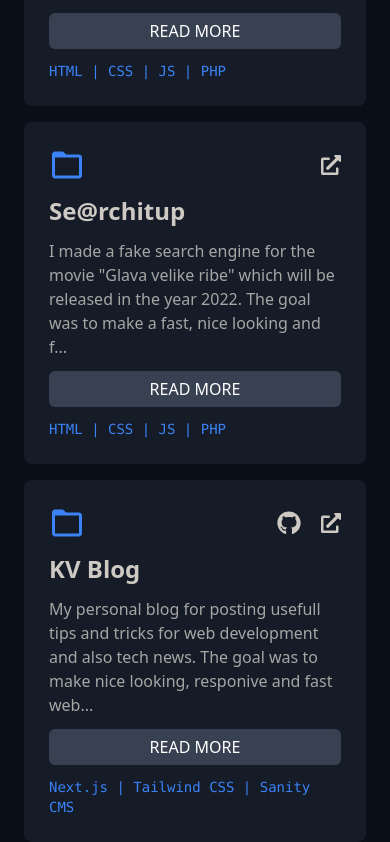
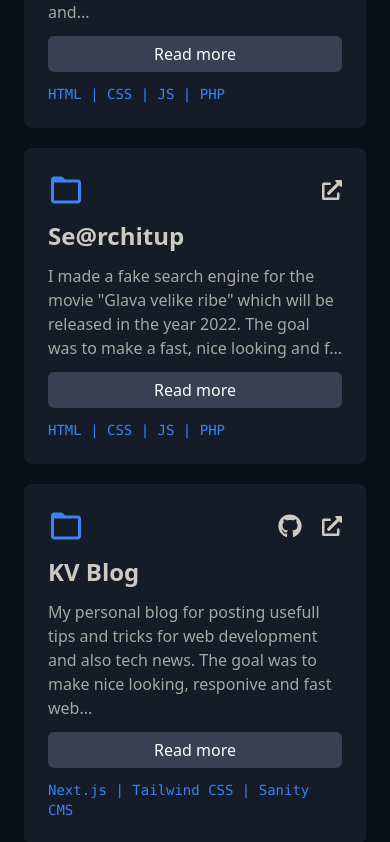
Before and after one commit to Kristijan007v/app, a Next.js app: page / in a window 390 px wide. Shown: the part 3762-4604 px from the top of the page. Built offline with nearby package versions, Linux system fonts and the light colour scheme.

Commit message:
Improved Card UI, added button animation

```diff
--- a/components/Card/Card.js
+++ b/components/Card/Card.js
@@ -15,7 +15,7 @@ export default function Card({
   githubLink,
 }) {
   return (
-    <div className="hover__border flex flex-col justify-between space-y-3 rounded-lg bg-lightSecondaryGray p-6 shadow-md backdrop-blur-lg dark:bg-secondaryGray">
+    <div className="hover__border flex flex-col justify-between space-y-3 rounded-lg border border-gray-100 bg-white p-6 shadow-md backdrop-blur-lg dark:border-0 dark:bg-secondaryGray">
       <div className="flex items-center justify-between">
         <FolderIcon />
         <div className="flex items-center space-x-5">
--- a/components/PortifolioCard/PortifolioCard.js
+++ b/components/PortifolioCard/PortifolioCard.js
@@ -105,7 +105,7 @@ export default function PortifolioCard({ reverse }) {
             return (
               <div
                 key={id}
-                className={`m-auto mt-20 mb-20 flex w-full flex-col  -space-y-14 lg:w-4/5 xl:flex-row xl:items-center xl:-space-x-14 ${
+                className={`m-auto mt-20 mb-20 flex w-full flex-col  -space-y-14 lg:w-4/5 xl:flex-row xl:items-center xl:-space-x-14 xl:-space-y-0 ${
                   reverse && "xl:flex-row-reverse"
                 }`}
               >
@@ -115,12 +115,12 @@ export default function PortifolioCard({ reverse }) {
                     initial="hidden"
                     animate="visible"
                     exit="exit"
-                    className="relative h-96 w-full"
+                    className="relative h-96 w-full "
                   >
                     {loaded ? (
                       <Image
                         priority
-                        className={`hidden cursor-pointer${
+                        className={`hidden cursor-pointer rounded-xl${
                           isVisible ? "grayscale-0 lg:grayscale" : "grayscale"
                         } md:block lg:hover:grayscale-0`}
                         src={src}
@@ -138,7 +138,7 @@ export default function PortifolioCard({ reverse }) {
                 <div
                   className={`z-10 flex flex-col items-center -space-y-10 md:space-y-6 ${
                     reverse ? "xl:items-start" : "xl:items-end"
-                  } xl:space-y-2`}
+                  } xl:space-y-3`}
                 >
                   <p className="heading__default_3 hidden xl:block">{name}</p>
                   <div className="flex flex-col justify-between space-y-4 rounded-lg bg-lightSecondaryGray/50 p-8 shadow-xl backdrop-blur-lg dark:bg-secondaryGray/50">
--- a/components/ReadMore/ReadMore.js
+++ b/components/ReadMore/ReadMore.js
@@ -14,9 +14,9 @@ export default function ReadMore({ children, maxLength }) {
       </p>
       <span
         onClick={toggleReadMore}
-        className="rounded-md bg-white p-1.5 text-center uppercase dark:bg-gray-700"
+        className="rounded-md bg-lightSecondaryGray p-1.5 text-center font-semibold hover:cursor-pointer dark:bg-gray-700 dark:font-normal"
       >
-        {isReadMore ? " read more" : " show less"}
+        {isReadMore ? " Read more" : " Show less"}
       </span>
     </>
   );
--- a/components/Sections/Projects/Projects.js
+++ b/components/Sections/Projects/Projects.js
@@ -59,7 +59,7 @@ export default function Projects() {
         <PortifolioCard />
       </div>
 
-      <div className="flex flex-col space-y-4 p-4 text-center">
+      <div className="mb-6 flex flex-col space-y-4 p-4 text-center md:mb-8">
         <h2 className="heading__default__2">My personal projects</h2>
         <LinkDefault
           href="/projects"
@@ -67,7 +67,7 @@ export default function Projects() {
           align={"center"}
         />
       </div>
-      <section className="grid w-full grid-cols-1 gap-4 lg:grid-cols-2 xl:grid-cols-3">
+      <section className="grid w-full grid-cols-1 gap-5 lg:grid-cols-2 xl:grid-cols-3">
         {project &&
           project.map(
             ({
--- a/styles/globals.css
+++ b/styles/globals.css
@@ -120,7 +120,7 @@ body {
 }
 
 .p__special {
-  @apply font-mono text-sm font-medium text-blue-500;
+  @apply font-mono text-sm font-semibold text-blue-500 dark:font-medium;
 }
 
 .border__default {
@@ -140,3 +140,16 @@ body {
 .hover__border {
   @apply transform  border border-transparent transition duration-500 hover:border hover:border-blue-500;
 }
+
+/* GLOBAL */
+button {
+  -webkit-tap-highlight-color: transparent;
+}
+
+.ontap-remove {
+  -webkit-tap-highlight-color: transparent;
+}
+
+.debug {
+  @apply border-2 border-red-600;
+}
```
Also changed, not shown: 1 other file (tests, documents, lock files or other folders).
